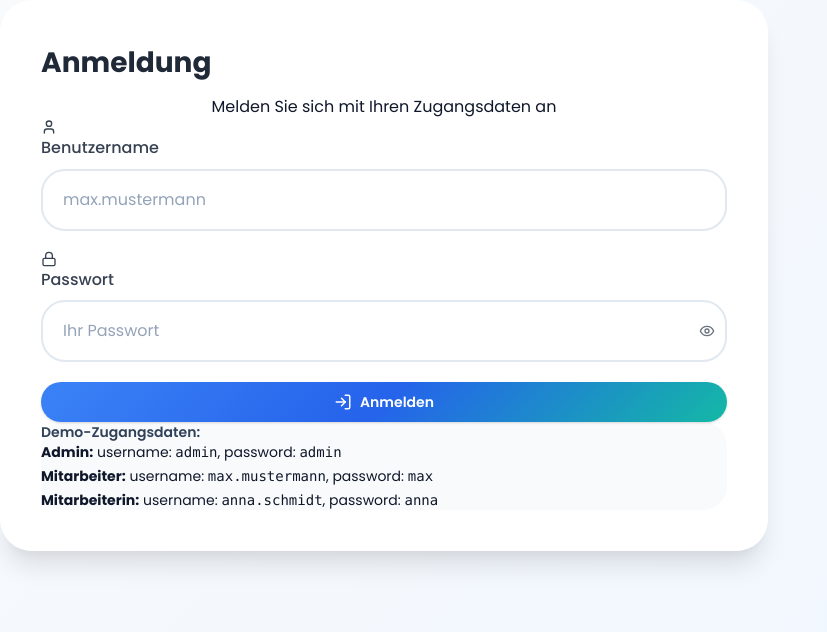
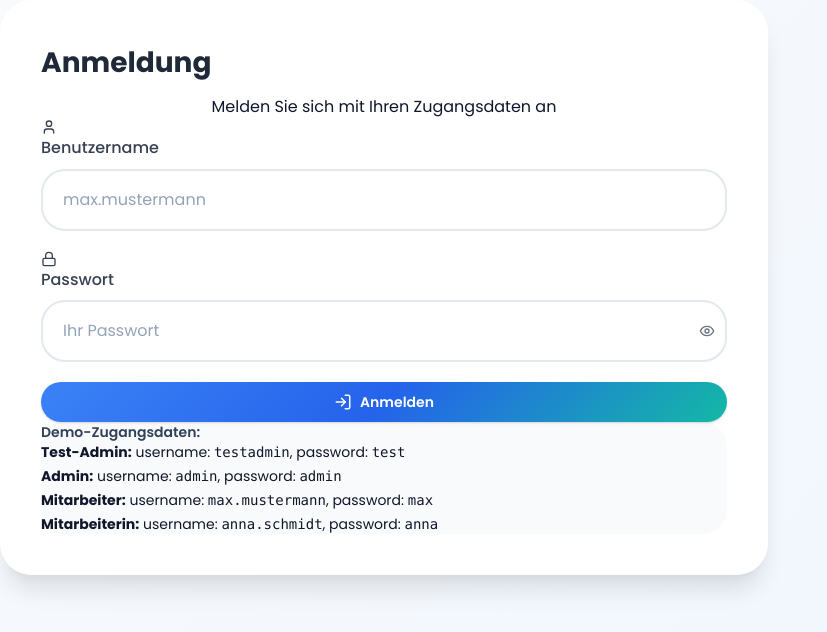
Before and after one commit to Bloodfire2k/urlaubsantrag, a React (Vite) app: page / in a window 1280 px wide. Shown: the top 632 px of the page, without its empty margins (0-827 px from the left). Built offline with nearby package versions, Linux system fonts and the light colour scheme; no server answers.

Commit message:
feat: Neuen Test-Admin mit bekanntem Passwort hinzugefügt

```diff
--- a/data/users.json
+++ b/data/users.json
@@ -1,4 +1,16 @@
 [
+  {
+    "id": 1,
+    "username": "testadmin",
+    "email": "testadmin@unternehmen.de",
+    "fullName": "Test Administrator",
+    "password_hash": "$2a$12$jNzbALnZcFwqfiZZalig5O8JfuIxtKFoF80B0c/JE/JRFdG762ffW",
+    "role": "admin",
+    "market_id": 2,
+    "is_active": true,
+    "created_at": "2025-08-13T12:08:15.357Z",
+    "updated_at": "2025-08-21T15:34:48.283Z"
+  },
   {
     "id": 2,
     "username": "admin",
--- a/src/components/LoginForm.tsx
+++ b/src/components/LoginForm.tsx
@@ -94,7 +94,8 @@ const LoginForm: React.FC = () => {
       <div className="mt-6 p-4 bg-slate-50 rounded-xl text-sm">
         <h4 className="mb-3 text-slate-700 font-semibold">Demo-Zugangsdaten:</h4>
         <div className="grid gap-1">
-                                                                           <div><strong>Admin:</strong> username: <code>admin</code>, password: <code>admin</code></div>
+                                                                           <div><strong>Test-Admin:</strong> username: <code>testadmin</code>, password: <code>test</code></div>
+          <div><strong>Admin:</strong> username: <code>admin</code>, password: <code>admin</code></div>
           <div><strong>Mitarbeiter:</strong> username: <code>max.mustermann</code>, password: <code>max</code></div>
           <div><strong>Mitarbeiterin:</strong> username: <code>anna.schmidt</code>, password: <code>anna</code></div>
         </div>
```
